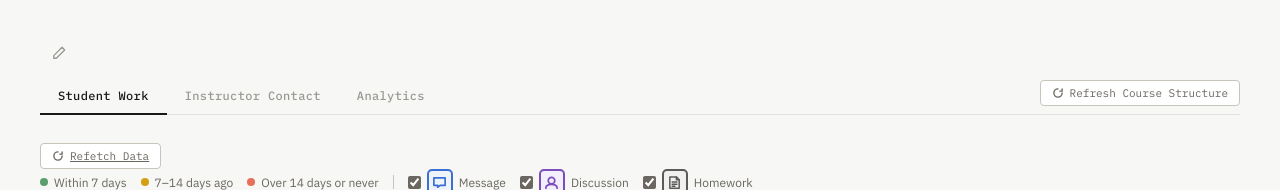
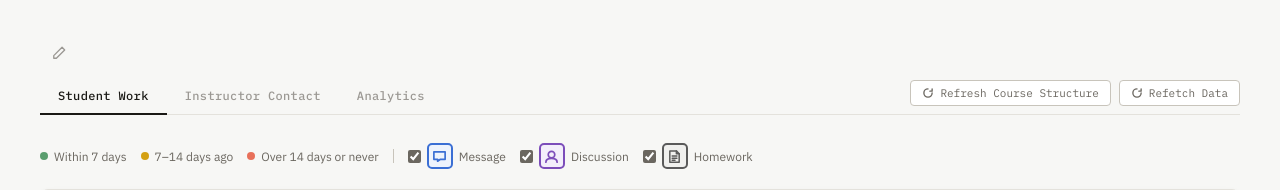
Before and after one commit to Schatzjason/canvas_contact_app, a Flask app: page /course/1 in a window 1280 px wide. Shown: the part 52-242 px from the top of the page. Run offline with Flask 3, Linux system fonts and the light colour scheme; data comes from the database, SQL or seed files in the repository; data that the repository does not hold is empty; parts of the project's set-up code (start-up, migrations or seed data) failed here and were passed over.

Commit message:
moved refetch-data button on course page

```diff
--- a/app/templates/dashboard/course.html
+++ b/app/templates/dashboard/course.html
@@ -155,6 +155,7 @@
   .refresh-structure-btn:hover:not(:disabled) { background: var(--border); color: var(--text-primary); }
   .refresh-structure-btn:disabled { opacity: 0.5; cursor: wait; }
   .refresh-structure-btn svg { width: 12px; height: 12px; }
+  .tab-bar-btn { align-self: center; margin-bottom: 6px; margin-left: 8px; text-decoration: none; }
   .tab-link {
     font-family: var(--mono);
     font-size: 12px;
@@ -488,18 +489,18 @@
       </svg>
       Refresh Course Structure
     </button>
+    <a class="flush-btn tab-bar-btn" href="{{ url_for('dashboard.index', sync=course.id) }}">
+      <svg viewBox="0 0 16 16" fill="none" stroke="currentColor" stroke-width="1.8" stroke-linecap="round" stroke-linejoin="round">
+        <path d="M13.5 8A5.5 5.5 0 1 1 8 2.5"/><path d="M13.5 2.5v3h-3"/>
+      </svg>
+      Refetch Data
+    </a>
   </div>
 </div>
 
 {% if active_tab == 'timeline' %}
   <div class="toolbar" id="toolbar-timeline">
     <div class="toolbar-normal">
-      <a class="flush-btn" href="{{ url_for('dashboard.index', sync=course.id) }}">
-        <svg viewBox="0 0 16 16" fill="none" stroke="currentColor" stroke-width="1.8" stroke-linecap="round" stroke-linejoin="round">
-          <path d="M13.5 8A5.5 5.5 0 1 1 8 2.5"/><path d="M13.5 2.5v3h-3"/>
-        </svg>
-        Refetch Data
-      </a>
       <div class="legend">
         <div class="legend-item"><div class="legend-dot" style="background:var(--tier-ok-dot)"></div>Within {{ config.STALE_WARN_DAYS }} days</div>
         <div class="legend-item"><div class="legend-dot" style="background:var(--tier-warm-dot)"></div>{{ config.STALE_WARN_DAYS }}–{{ config.STALE_ALERT_DAYS }} days ago</div>
```
Also changed, not shown: .playwright-mcp/page-2026-04-29T19-28-31-318Z.yml (added).
